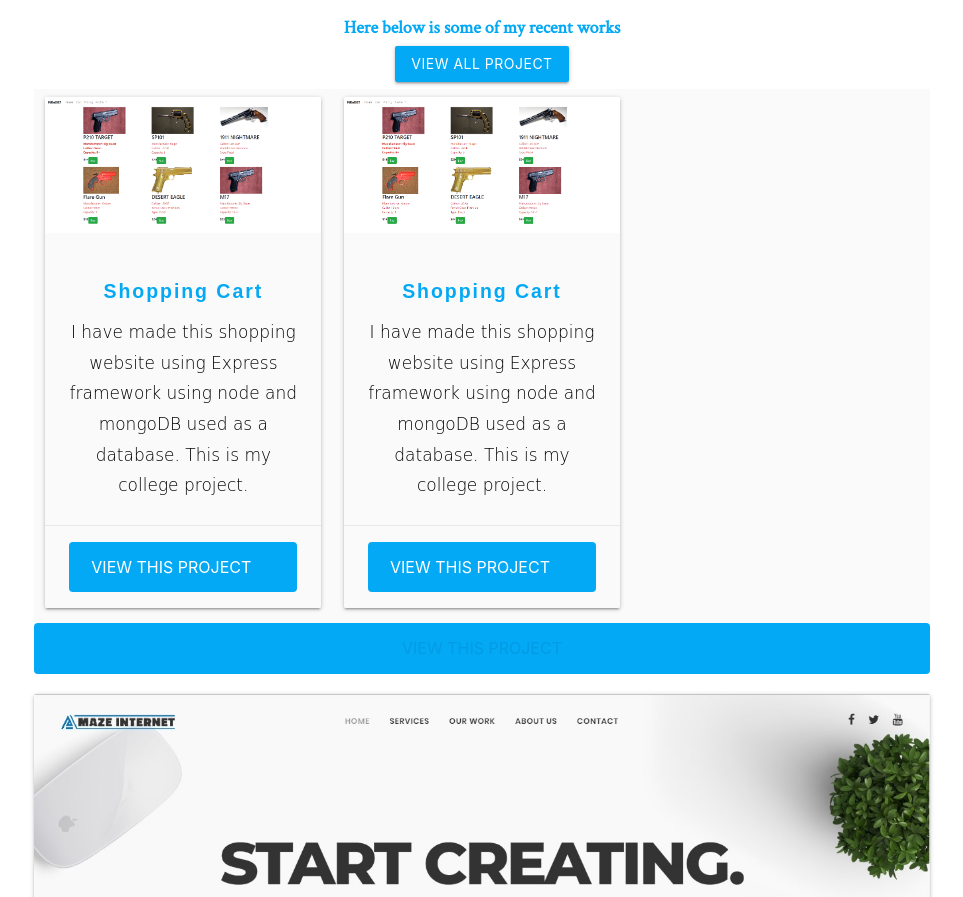
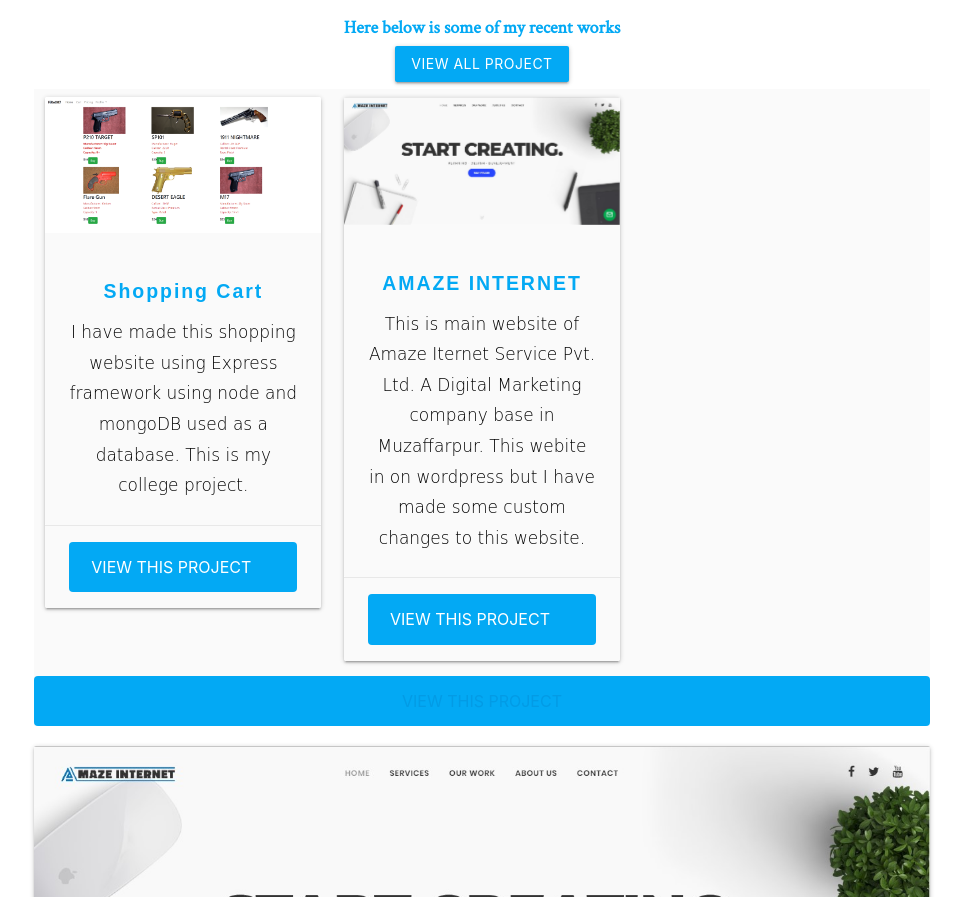
Before and after one commit to mayankmahi/my-portfolio, a plain HTML site: page index.html in a window 1280 px wide. Shown: the part 2485-3382 px from the top of the page, without its empty margins (158-1121 px from the left). Drawn offline with nearby package versions, Linux system fonts and the light colour scheme; some packages are replaced by stand-ins of ours; a script that the page names is missing.

Commit message:
master change

```diff
--- a/index.html
+++ b/index.html
@@ -182,17 +182,18 @@
             <div class="col s12 m4 cards">
                 <div class="card">
                     <div class="card-image">
-                        <img class="materialboxed" src="image/Shop.png">
+                        <img class="materialboxed" src="image/Amaze.jpg">
                         <!-- <span class="card-title">Card Title</span> -->
                     </div>
                     <div class="card-content grey lighten-5">
-                        <h4 class="center light-blue-text darken-1 about_me_heading">Shopping Cart</h4>
-                        <p class="center black-text about_me_para">I have made this shopping website using Express framework using node and
-                            mongoDB used as a database. This is my college project.
+                        <h4 class="center light-blue-text darken-1 about_me_heading">AMAZE INTERNET</h4>
+                        <p class="center black-text about_me_para">This is main website of Amaze Iternet Service Pvt.
+                            Ltd. A Digital Marketing company base in Muzaffarpur. This webite in on wordpress but I have
+                            made some custom changes to this website.
                         </p>
                     </div>
                     <div class="card-action grey lighten-5 center">
-                        <button class="my_cards light-blue"><a href="https://homerdp.com/"
+                        <button class="my_cards light-blue"><a href=""
                                 class="waves-effect light-blue"><span></span>View This Project</span></a></button>
                     </div>
                 </div>
```
Also changed, not shown: delete.html (added).
